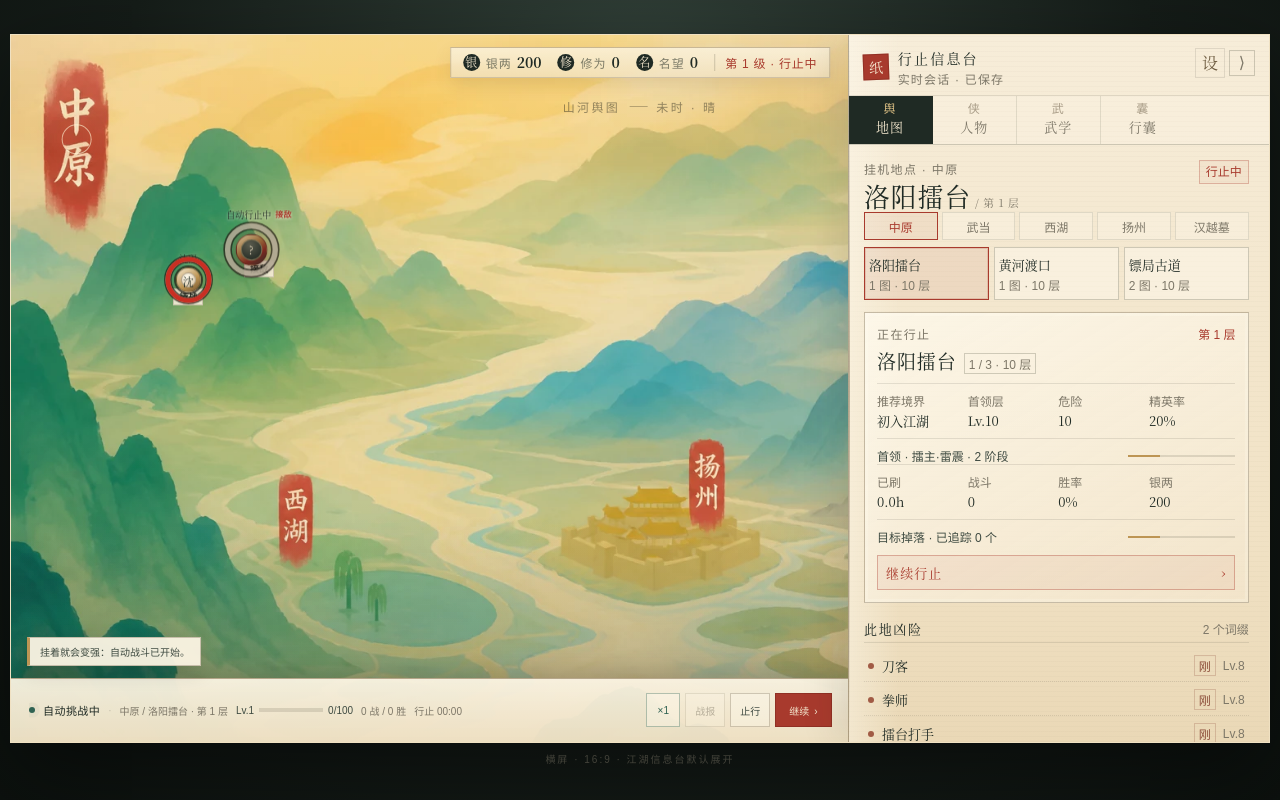
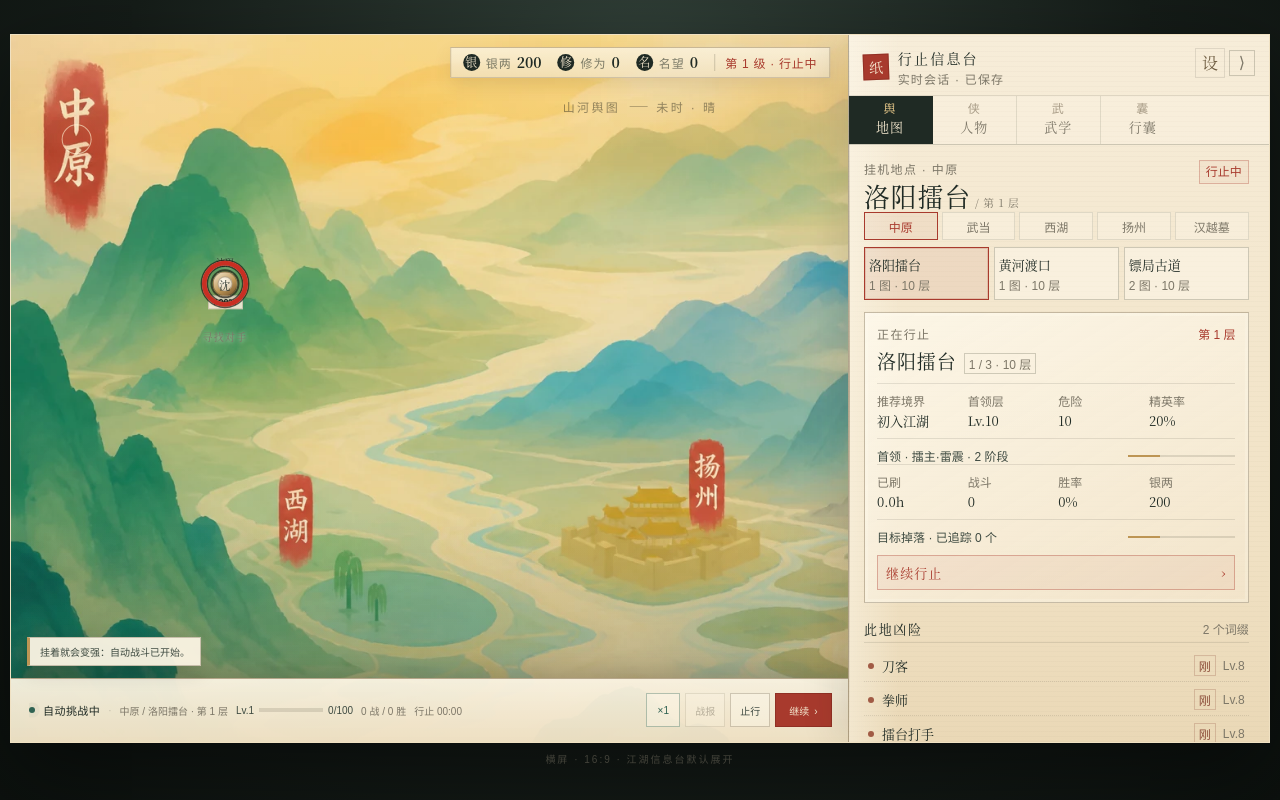
Before and after one commit to sumo91/paper-jianghu, a React (Vite) app: page / in a window 1280 px wide. Built offline with nearby package versions, Linux system fonts and the light colour scheme.

Commit message:
feat(ui): add explicit battle lifecycle states

```diff
--- a/src/ui/App.tsx
+++ b/src/ui/App.tsx
@@ -197,7 +197,7 @@ function App() {
                 <span className="pin-core" />
                 <span className="pin-label">{snapshot.playerName}</span>
               </div>
-              <BattleCluster key={snapshot.fights} snapshot={snapshot} map={currentMap} region={current} panelOpen={panelOpen} />
+              <BattleCluster key={`${snapshot.mapId}-${snapshot.fights}`} snapshot={snapshot} map={currentMap} region={current} panelOpen={panelOpen} />
             </div>
 
             {notice && <div className="toast">{notice}</div>}
@@ -406,6 +406,8 @@ function HpRing({ pct }: { pct: number }) {
   );
 }
 
+type BattlePhase = "searching" | "encounter" | "fighting" | "victory" | "defeat";
+
 function BattleCluster(props: {
   snapshot: ReturnType<typeof useJianghuSession>["snapshot"];
   map: WorldMapDefV1;
@@ -414,78 +416,95 @@ function BattleCluster(props: {
 }) {
   const { snapshot, map, region, panelOpen } = props;
   const battle = snapshot.lastBattle;
+  const [phase, setPhase] = useState<BattlePhase>(battle ? "encounter" : "searching");
   const [shownHp, setShownHp] = useState({ player: 100, enemy: 100 });
-  const [replayDone, setReplayDone] = useState(false);
-  const [waitingNext, setWaitingNext] = useState(false);
   const elite = enemiesForMap(map).find((enemy) => enemy.kind === "elite");
   const kind = battle ? (snapshot.mapLayer >= 10 ? "boss" : battle.enemyName === elite?.name ? "elite" : "normal") : "normal";
   const enemyNames = battle ? battle.enemyName.split(/[、,，]/).map((name) => name.trim()).filter(Boolean) : [];
   const enemyLabel = battle ? (enemyNames.length > 1 ? `${enemyNames[0]} 等 ${enemyNames.length} 人` : battle.enemyName) : "自动行止中";
-  const playerHp = battle ? Math.max(0, Math.min(100, Math.round(battle.playerHpPct * 100))) : 100;
-  const enemyHp = battle ? Math.max(0, Math.min(100, Math.round((battle.enemyHpPct ?? (battle.outcome === "win" ? 0 : 100)) * 100))) : 0;
+  const finalPlayerHp = battle ? Math.max(0, Math.min(100, Math.round(battle.playerHpPct * 100))) : 100;
+  const finalEnemyHp = battle ? Math.max(0, Math.min(100, Math.round((battle.enemyHpPct ?? (battle.outcome === "win" ? 0 : 100)) * 100))) : 0;
   const playerFirst = battle?.playerFirst ?? true;
-  const singleBeat = Boolean(battle && ((playerFirst && enemyHp <= 0) || (!playerFirst && playerHp <= 0)));
-  const skill = battle ? (battle.log.join("\n").match(/你以「(.+?)」/)?.[1] ?? "交手") : "接敌";
-  const outcome = battle ? (battle.outcome === "win" ? "胜" : battle.outcome === "timeout" ? "限" : "负") : "待战";
+  const singleBeat = Boolean(battle && ((playerFirst && finalEnemyHp <= 0) || (!playerFirst && finalPlayerHp <= 0)));
   const anchor = BATTLE_ANCHORS[region.id];
   const clamped = panelOpen && anchor.x > 60;
   const left = clamped ? 60 : anchor.x;
   const kindLabel = kind === "boss" ? "首领" : kind === "elite" ? "精英" : "普通";
-  const showResult = Boolean(battle) && !waitingNext;
-  const displayPlayerHp = showResult ? shownHp.player : 100;
-  const displayEnemyHp = showResult ? shownHp.enemy : 0;
-  const displayedEnemy = showResult ? enemyLabel : "自动行止中";
-  const displayedKind = showResult ? kindLabel : "接敌";
-  const displayedFigure = showResult ? "敌" : "?";
+  const enemyVisible = phase !== "searching";
+  const displayPlayerHp = phase === "encounter" || phase === "searching"
+    ? 100
+    : phase === "fighting" ? shownHp.player : finalPlayerHp;
+  const displayEnemyHp = phase === "searching"
+    ? 0
+    : phase === "encounter" ? 100 : phase === "fighting" ? shownHp.enemy : finalEnemyHp;
+  const phaseLabel = phase === "searching"
+    ? "寻找对手"
+    : phase === "encounter" ? "遇敌" : phase === "fighting" ? "交战"
+      : battle?.outcome === "win" ? "胜" : battle?.outcome === "timeout" ? "限" : "负";
+
   useEffect(() => {
-    setReplayDone(false);
-    setWaitingNext(false);
+    setShownHp({ player: 100, enemy: 100 });
     if (!battle) {
-      setShownHp({ player: 100, enemy: 0 });
+      setPhase("searching");
       return;
     }
-    setShownHp({ player: 100, enemy: 100 });
-    const firstIsPlayer = playerFirst;
-    const firstFinal = firstIsPlayer ? enemyHp : playerHp;
+    setPhase("encounter");
+    const firstIsPlayer = battle.playerFirst ?? true;
+    const firstFinal = firstIsPlayer ? finalEnemyHp : finalPlayerHp;
     const firstInterim = Math.round(100 - (100 - firstFinal) * 0.55);
-    const firstDelay = firstIsPlayer ? 900 : 360;
-    const secondDelay = firstIsPlayer ? 1540 : 1080;
+    const fightStart = 650;
+    const firstHit = fightStart + (firstIsPlayer ? 900 : 360);
+    const secondHit = fightStart + (firstIsPlayer ? 1540 : 1080);
     const timers: number[] = [];
+    timers.push(window.setTimeout(() => setPhase("fighting"), fightStart));
     timers.push(window.setTimeout(() => {
       setShownHp((prev) => firstIsPlayer ? { ...prev, enemy: firstInterim } : { ...prev, player: firstInterim });
-    }, firstDelay));
+    }, firstHit));
+    if (singleBeat) {
+      timers.push(window.setTimeout(() => {
+        setShownHp({ player: finalPlayerHp, enemy: finalEnemyHp });
+      }, firstHit + 320));
+    } else {
+      timers.push(window.setTimeout(() => {
+        setShownHp({ player: finalPlayerHp, enemy: finalEnemyHp });
+      }, secondHit));
+    }
     timers.push(window.setTimeout(() => {
-      setShownHp({ player: playerHp, enemy: enemyHp });
-    }, singleBeat ? firstDelay + 320 : secondDelay));
-    timers.push(window.setTimeout(() => setReplayDone(true), 2350));
-    timers.push(window.setTimeout(() => setWaitingNext(true), 3300));
+      setShownHp({ player: finalPlayerHp, enemy: finalEnemyHp });
+      setPhase(battle.outcome === "win" ? "victory" : "defeat");
+    }, fightStart + 2000));
+    timers.push(window.setTimeout(() => setPhase("searching"), fightStart + 3400));
     return () => timers.forEach((timer) => window.clearTimeout(timer));
-  }, [snapshot.fights]);
+  }, [snapshot.fights, snapshot.mapId]);
+
   if (!snapshot.active) return null;
   return (
     <div
-      className={`battle-cluster kind-${kind} ${showResult && singleBeat ? "single-beat" : ""} ${replayDone ? "replay-done" : ""} ${waitingNext ? "waiting-next" : ""}`}
+      className={`battle-cluster kind-${kind} phase-${phase} ${phase === "fighting" && singleBeat ? "single-beat" : ""}`}
       data-first={playerFirst ? "player" : "enemy"}
       style={{ left: `${left}%`, top: `${anchor.y}%` }}
       role="group"
-      aria-label={showResult ? `战斗中：${enemyLabel}` : "自动行止中，接敌"}
+      aria-label={phase === "searching" ? "自动行止中，寻找对手" : `${phaseLabel}：${enemyLabel}`}
     >
       <div className="cluster-duel">
         <div className="combat-orb player" style={{ "--hp": `${displayPlayerHp}%` } as CSSProperties}>
           <span className="orb-frame"><span className="orb-figure">沈</span><HpRing pct={displayPlayerHp} /></span>
           <span className="orb-name">沈砚</span>
-          <span className="orb-hp">{showResult ? `${displayPlayerHp}%` : "待战"}</span>
+          <span className="orb-hp">{`${displayPlayerHp}%`}</span>
         </div>
-        {showResult && <span className="cluster-impact" />}
-        {showResult && !singleBeat && <span className="cluster-impact beat-two" />}
-        {showResult && battle && <span className="cluster-damage">-{n(battle.damageDealt)}</span>}
-        <div className="combat-orb enemy" style={{ "--hp": `${displayEnemyHp}%` } as CSSProperties}>
-          <span className="orb-frame"><span className="orb-figure">{displayedFigure}</span><HpRing pct={displayEnemyHp} /></span>
-          <span className="orb-name">{displayedEnemy}<small>{displayedKind}</small></span>
-          <span className="orb-hp">{showResult ? `${displayEnemyHp}%` : "接敌"}</span>
-        </div>
+        {phase === "fighting" && <span className="cluster-impact" />}
+        {phase === "fighting" && !singleBeat && <span className="cluster-impact beat-two" />}
+        {phase === "fighting" && battle && <span className="cluster-damage">-{n(battle.damageDealt)}</span>}
+        {enemyVisible && (
+          <div className="combat-orb enemy" style={{ "--hp": `${displayEnemyHp}%` } as CSSProperties}>
+            <span className="orb-frame"><span className="orb-figure">敌</span><HpRing pct={displayEnemyHp} /></span>
+            <span className="orb-name">{enemyLabel}<small>{kindLabel}</small></span>
+            <span className="orb-hp">{`${displayEnemyHp}%`}</span>
+          </div>
+        )}
       </div>
-      {showResult && <span className="cluster-outcome">{outcome}</span>}    </div>
+      <span className={`cluster-outcome phase-label-${phase}`}>{phaseLabel}</span>
+    </div>
   );
 }
 
--- a/src/ui/styles.css
+++ b/src/ui/styles.css
@@ -1618,3 +1618,31 @@ html[data-reduced-motion="true"] *, html[data-reduced-motion="true"] *::before,
 }
 .battle-cluster.waiting-next .orb-frame { animation: none !important; }
 .battle-cluster.waiting-next .combat-orb.enemy .orb-hp-svg { display: none; }
+/* explicit battle lifecycle: searching → encounter → fighting → result → searching */
+.battle-cluster:not(.phase-fighting) .orb-frame,
+.battle-cluster:not(.phase-fighting) .cluster-impact,
+.battle-cluster:not(.phase-fighting) .cluster-damage {
+  animation: none !important;
+}
+.battle-cluster.phase-searching .combat-orb.player {
+  left: 50%;
+  transform: translateX(-50%);
+  bottom: 26px;
+}
+.battle-cluster.phase-searching .combat-orb.enemy { display: none; }
+.battle-cluster.phase-searching .cluster-outcome,
+.battle-cluster.phase-encounter .cluster-outcome {
+  color: var(--muted);
+  font-size: 10px;
+  letter-spacing: .12em;
+}
+.battle-cluster.phase-fighting .cluster-outcome { color: var(--jade); font-size: 11px; }
+.battle-cluster.phase-victory .cluster-outcome { color: var(--vermilion); }
+.battle-cluster.phase-defeat .cluster-outcome { color: var(--muted); }
+@keyframes encounter-in {
+  from { opacity: 0; transform: scale(.55) rotate(-8deg); }
+  to { opacity: 1; transform: scale(1) rotate(0); }
+}
+.battle-cluster.phase-encounter .combat-orb.enemy .orb-frame {
+  animation: encounter-in .3s ease-out both !important;
+}
```
Also changed, not shown: reports/ui-idle-encounter.png (added), reports/ui-idle-searching.png (added).
